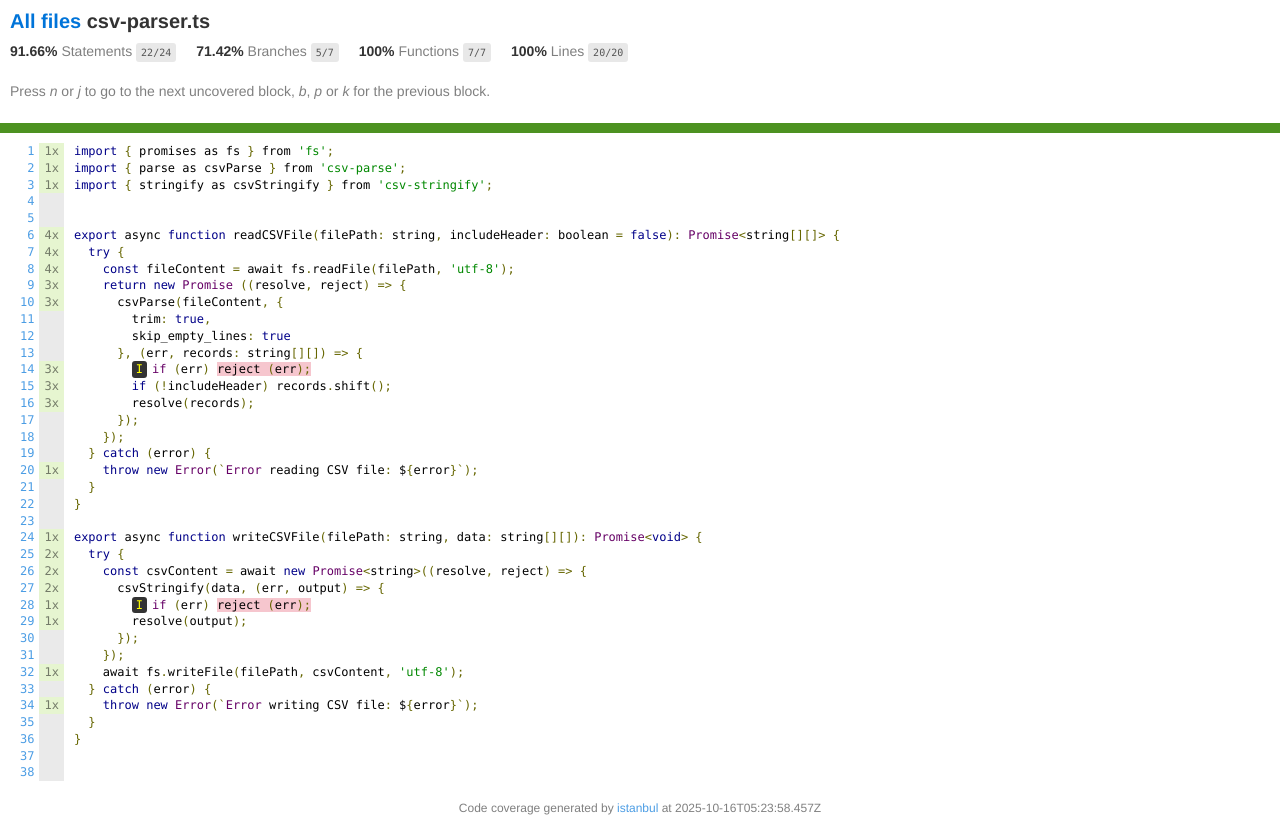
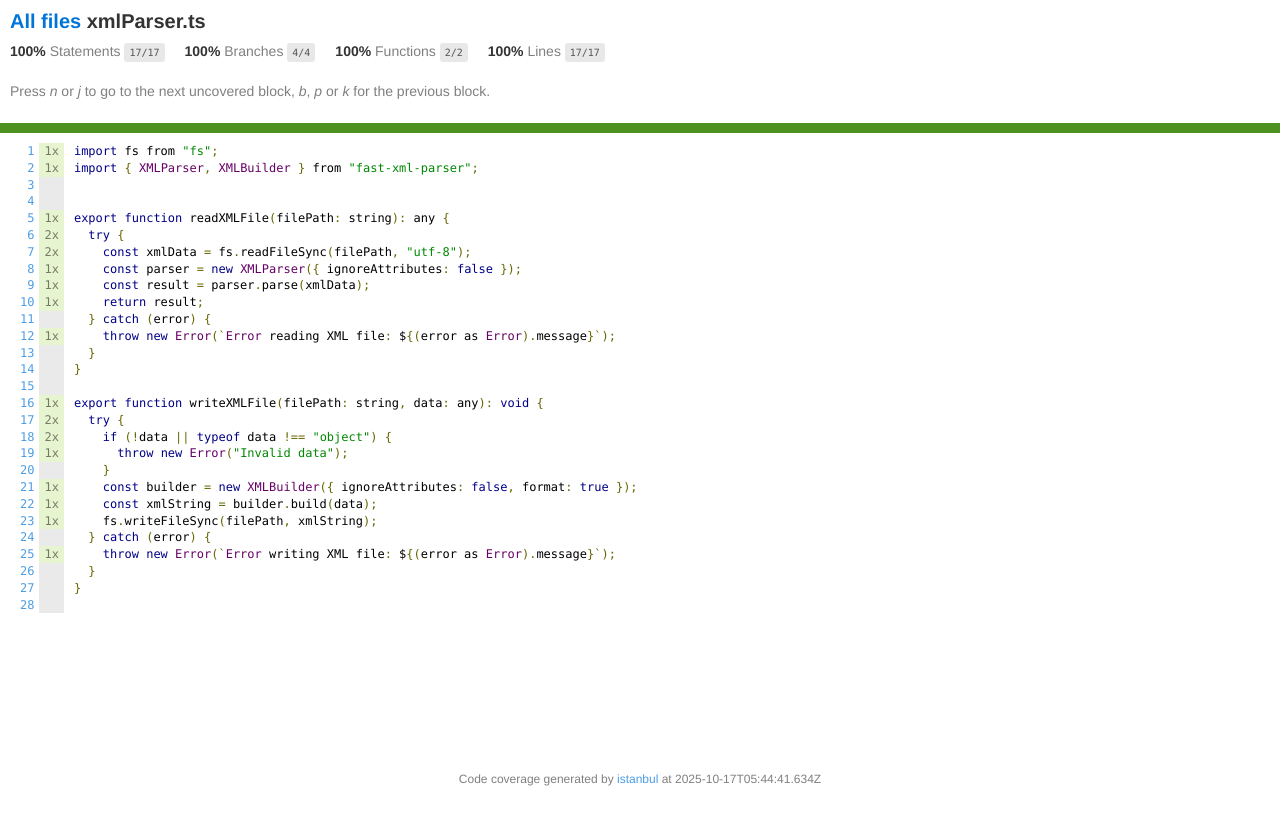
Before and after one commit to fatima-g-hasan/SE2, a website: page covarage/lcov-report/xmlParser.ts.html in a window 1280 px wide. After the commit the page ends 800 px from the top, so only its background shows below. Drawn offline with Linux system fonts and the light colour scheme.

Commit message:
added xml parser and relative test, fix parser files

```diff
--- a/covarage/lcov-report/csv-parser.ts.html
+++ b/covarage/lcov-report/xmlParser.ts.html
@@ -3,7 +3,7 @@
 <html lang="en">
 
 <head>
-    <title>Code coverage report for csv-parser.ts</title>
+    <title>Code coverage report for xmlParser.ts</title>
     <meta charset="utf-8" />
     <link rel="stylesheet" href="prettify.css" />
     <link rel="stylesheet" href="base.css" />
@@ -19,34 +19,34 @@
 <body>
 <div class='wrapper'>
     <div class='pad1'>
-        <h1><a href="index.html">All files</a> csv-parser.ts</h1>
+        <h1><a href="index.html">All files</a> xmlParser.ts</h1>
         <div class='clearfix'>
 
             <div class='fl pad1y space-right2'>
-                <span class="strong">91.66% </span>
+                <span class="strong">100% </span>
                 <span class="quiet">Statements</span>
-                <span class='fraction'>22/24</span>
+                <span class='fraction'>17/17</span>
             </div>
 
 
             <div class='fl pad1y space-right2'>
-                <span class="strong">71.42% </span>
+                <span class="strong">100% </span>
                 <span class="quiet">Branches</span>
-                <span class='fraction'>5/7</span>
+                <span class='fraction'>4/4</span>
             </div>
 
 
             <div class='fl pad1y space-right2'>
                 <span class="strong">100% </span>
                 <span class="quiet">Functions</span>
-                <span class='fraction'>7/7</span>
+                <span class='fraction'>2/2</span>
             </div>
 
 
             <div class='fl pad1y space-right2'>
                 <span class="strong">100% </span>
                 <span class="quiet">Lines</span>
-                <span class='fraction'>20/20</span>
+                <span class='fraction'>17/17</span>
             </div>
 
 
@@ -90,34 +90,16 @@
 <a name='L25'></a><a href='#L25'>25</a>
 <a name='L26'></a><a href='#L26'>26</a>
 <a name='L27'></a><a href='#L27'>27</a>
-<a name='L28'></a><a href='#L28'>28</a>
-<a name='L29'></a><a href='#L29'>29</a>
-<a name='L30'></a><a href='#L30'>30</a>
-<a name='L31'></a><a href='#L31'>31</a>
-<a name='L32'></a><a href='#L32'>32</a>
-<a name='L33'></a><a href='#L33'>33</a>
-<a name='L34'></a><a href='#L34'>34</a>
-<a name='L35'></a><a href='#L35'>35</a>
-<a name='L36'></a><a href='#L36'>36</a>
-<a name='L37'></a><a href='#L37'>37</a>
-<a name='L38'></a><a href='#L38'>38</a></td><td class="line-coverage quiet"><span class="cline-any cline-yes">1x</span>
-<span class="cline-any cline-yes">1x</span>
+<a name='L28'></a><a href='#L28'>28</a></td><td class="line-coverage quiet"><span class="cline-any cline-yes">1x</span>
 <span class="cline-any cline-yes">1x</span>
 <span class="cline-any cline-neutral">&nbsp;</span>
 <span class="cline-any cline-neutral">&nbsp;</span>
-<span class="cline-any cline-yes">4x</span>
-<span class="cline-any cline-yes">4x</span>
-<span class="cline-any cline-yes">4x</span>
-<span class="cline-any cline-yes">3x</span>
-<span class="cline-any cline-yes">3x</span>
-<span class="cline-any cline-neutral">&nbsp;</span>
-<span class="cline-any cline-neutral">&nbsp;</span>
-<span class="cline-any cline-neutral">&nbsp;</span>
-<span class="cline-any cline-yes">3x</span>
-<span class="cline-any cline-yes">3x</span>
-<span class="cline-any cline-yes">3x</span>
-<span class="cline-any cline-neutral">&nbsp;</span>
-<span class="cline-any cline-neutral">&nbsp;</span>
+<span class="cline-any cline-yes">1x</span>
+<span class="cline-any cline-yes">2x</span>
+<span class="cline-any cline-yes">2x</span>
+<span class="cline-any cline-yes">1x</span>
+<span class="cline-any cline-yes">1x</span>
+<span class="cline-any cline-yes">1x</span>
 <span class="cline-any cline-neutral">&nbsp;</span>
 <span class="cline-any cline-yes">1x</span>
 <span class="cline-any cline-neutral">&nbsp;</span>
@@ -126,54 +108,42 @@
 <span class="cline-any cline-yes">1x</span>
 <span class="cline-any cline-yes">2x</span>
 <span class="cline-any cline-yes">2x</span>
-<span class="cline-any cline-yes">2x</span>
+<span class="cline-any cline-yes">1x</span>
+<span class="cline-any cline-neutral">&nbsp;</span>
 <span class="cline-any cline-yes">1x</span>
 <span class="cline-any cline-yes">1x</span>
-<span class="cline-any cline-neutral">&nbsp;</span>
-<span class="cline-any cline-neutral">&nbsp;</span>
 <span class="cline-any cline-yes">1x</span>
 <span class="cline-any cline-neutral">&nbsp;</span>
 <span class="cline-any cline-yes">1x</span>
 <span class="cline-any cline-neutral">&nbsp;</span>
 <span class="cline-any cline-neutral">&nbsp;</span>
-<span class="cline-any cline-neutral">&nbsp;</span>
-<span class="cline-any cline-neutral">&nbsp;</span></td><td class="text"><pre class="prettyprint lang-js">import { promises as fs } from 'fs';
-import { parse as csvParse } from 'csv-parse';
-import { stringify as csvStringify } from 'csv-stringify';
+<span class="cline-any cline-neutral">&nbsp;</span></td><td class="text"><pre class="prettyprint lang-js">import fs from "fs";
+import { XMLParser, XMLBuilder } from "fast-xml-parser";
 &nbsp;
 &nbsp;
-export async function readCSVFile(filePath: string, includeHeader: boolean = false): Promise&lt;string[][]&gt; {
+export function readXMLFile(filePath: string): any {
   try {
-    const fileContent = await fs.readFile(filePath, 'utf-8');
-    return new Promise ((resolve, reject) =&gt; {
-      csvParse(fileContent, {
-        trim: true,
-        skip_empty_lines: true
-      }, (err, records: string[][]) =&gt; {
-        <span class="missing-if-branch" title="if path not taken" >I</span>if (err) <span class="cstat-no" title="statement not covered" >reject (err);</span>
-        if (!includeHeader) records.shift();
-        resolve(records);
-      });
-    });
+    const xmlData = fs.readFileSync(filePath, "utf-8");
+    const parser = new XMLParser({ ignoreAttributes: false });
+    const result = parser.parse(xmlData);
+    return result;
   } catch (error) {
-    throw new Error(`Error reading CSV file: ${error}`);
+    throw new Error(`Error reading XML file: ${(error as Error).message}`);
   }
 }
 &nbsp;
-export async function writeCSVFile(filePath: string, data: string[][]): Promise&lt;void&gt; {
+export function writeXMLFile(filePath: string, data: any): void {
   try {
-    const csvContent = await new Promise&lt;string&gt;((resolve, reject) =&gt; {
-      csvStringify(data, (err, output) =&gt; {
-        <span class="missing-if-branch" title="if path not taken" >I</span>if (err) <span class="cstat-no" title="statement not covered" >reject (err);</span>
-        resolve(output);
-      });
-    });
-    await fs.writeFile(filePath, csvContent, 'utf-8');
+    if (!data || typeof data !== "object") {
+      throw new Error("Invalid data");
+    }
+    const builder = new XMLBuilder({ ignoreAttributes: false, format: true });
+    const xmlString = builder.build(data);
+    fs.writeFileSync(filePath, xmlString);
   } catch (error) {
-    throw new Error(`Error writing CSV file: ${error}`);
+    throw new Error(`Error writing XML file: ${(error as Error).message}`);
   }
 }
-&nbsp;
 &nbsp;</pre></td></tr></table></pre>
 
                 <div class='push'></div><!-- for sticky footer -->
@@ -181,7 +151,7 @@ export async function writeCSVFile(filePath: string, data: string[][]): Promise&
             <div class='footer quiet pad2 space-top1 center small'>
                 Code coverage generated by
                 <a href="https://istanbul.js.org/" target="_blank" rel="noopener noreferrer">istanbul</a>
-                at 2025-10-16T05:23:58.457Z
+                at 2025-10-17T05:44:41.634Z
             </div>
         <script src="prettify.js"></script>
         <script>
--- a/package.json
+++ b/package.json
@@ -31,9 +31,10 @@
   },
   "dependencies": {
     "csv": "^6.4.1",
+    "csv-parse": "^6.1.0",
+    "csv-stringify": "^6.6.0",
     "dotenv": "^17.2.3",
-    "parse": "^6.1.1",
-    "stringify": "^5.2.0",
+    "fast-xml-parser": "^5.3.0",
     "winston": "^3.18.3"
   }
 }
```
Also changed, not shown: covarage/clover.xml (+23 -3 lines), covarage/coverage-final.json (+1 -0 lines), covarage/lcov-report/index.html (+22 -7 lines), covarage/lcov-report/jsonParser.ts.html (+1 -1 lines), src/csvMain.ts (added, +9 -0 lines), src/index.ts (deleted, +0 -19 lines), src/jsonMain.ts (added, +8 -0 lines), src/util/xmlParser.ts (added, +27 -0 lines), src/xmlMain.ts (added, +20 -0 lines), tests/jsonParser.test.ts (+1 -1 lines), tests/xmlParser.test.ts (added, +87 -0 lines), 2 other files.
